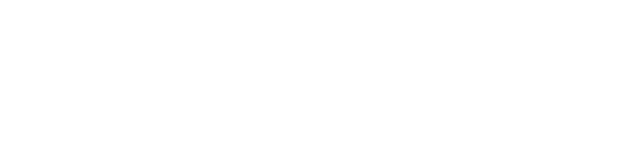
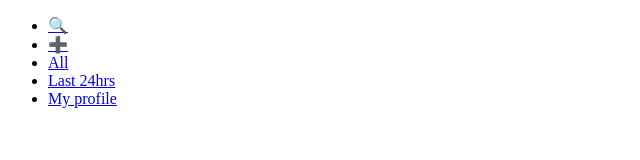
Before and after one commit to dieu-vu/webdev-project-A2021, a plain HTML site: page app/frontend/home.html in a window 1280 px wide. Shown: the whole page, without its empty margins (0-640 px from the left). Drawn offline with Linux system fonts and the light colour scheme.

Commit message:
html skeleton for home.html

```diff
--- a/app/frontend/home.html
+++ b/app/frontend/home.html
@@ -6,5 +6,24 @@
 </head>
 <body>
 
+
+<!--Left side navigation drawer-->
+<div class="container_nav">
+    <nav>
+        <ul>
+            <li><a href="front.html">🔍</a></li>
+            <li><a href="add-cat.html">➕</a></li>
+            <li><a href="modify-user.html">All</a></li>
+            <li><a href="logout.html">Last 24hrs</a></li>
+            <li><a href="logout.html">My profile</a></li>
+        </ul>
+    </nav>
+</div>
+
+<!--Container for the activity images-->
+<div class="container_body">
+
+</div>
+
 </body>
 </html>
```
Also changed, not shown: app/frontend/login.html (+2 -2 lines), app/frontend/register.html (+2 -2 lines).
